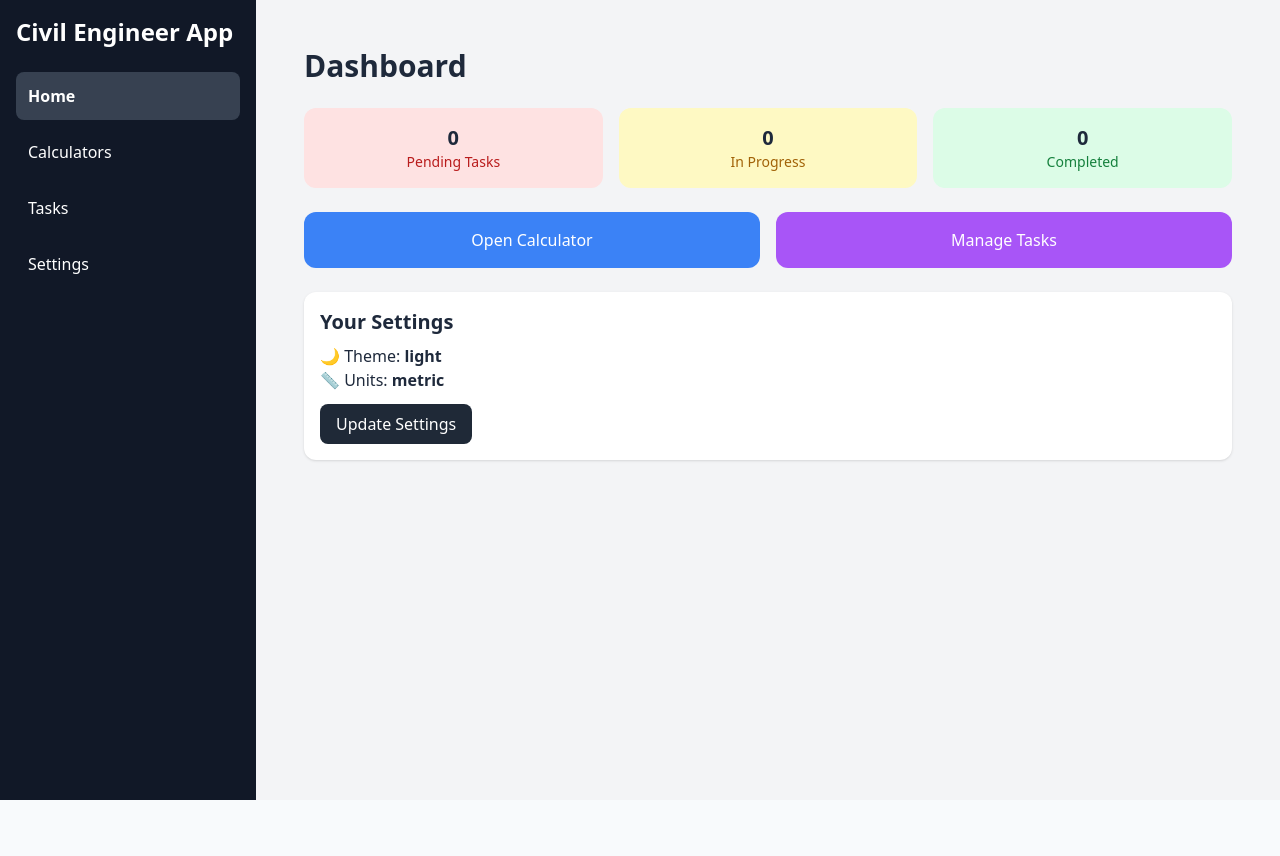
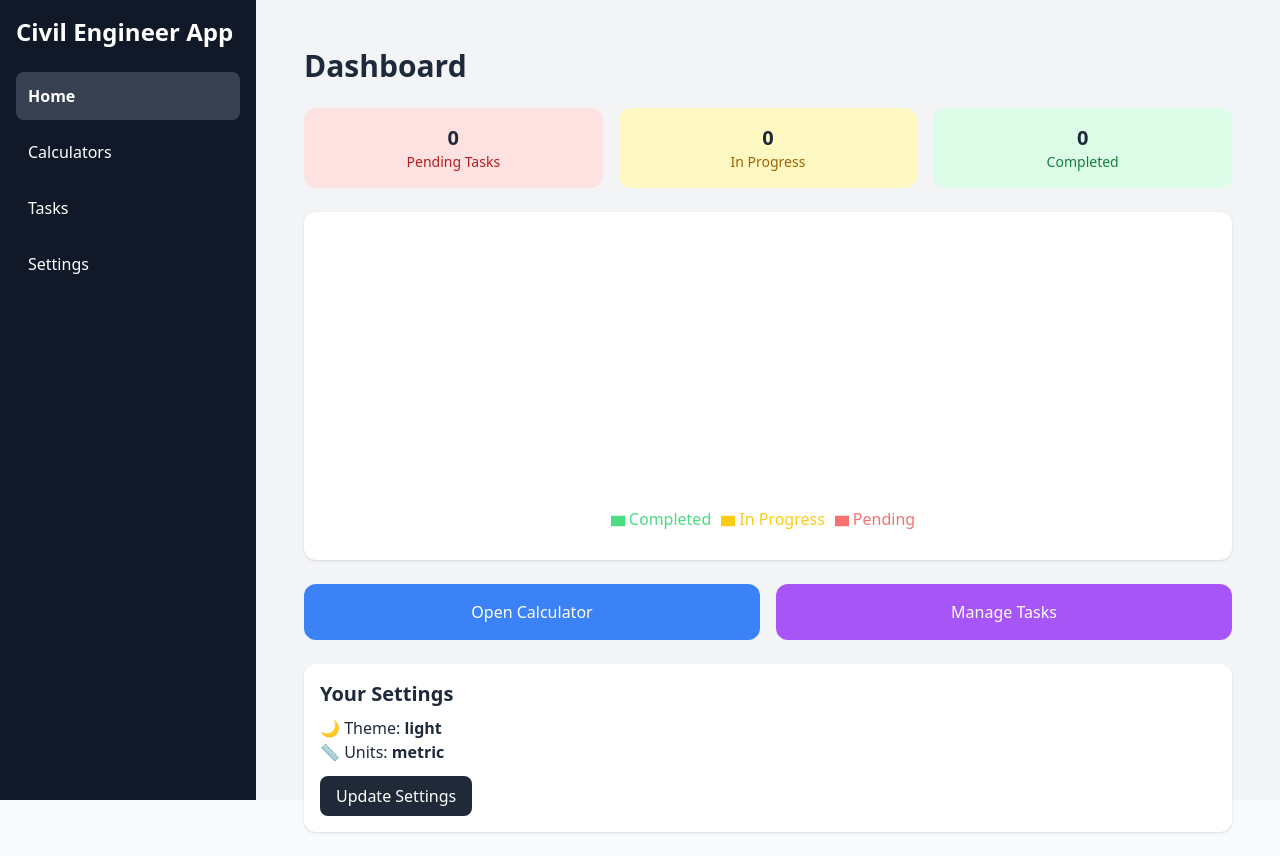
Before and after one commit to shadabalam117/CiviPilot, a Next.js app: page / in a window 1280 px wide. Before the commit the page ends 800 px from the top, so only its background shows below. Built offline with nearby package versions, Linux system fonts and the light colour scheme.

Commit message:
Update page.tsx

```diff
--- a/app/page.tsx
+++ b/app/page.tsx
@@ -2,6 +2,7 @@
 
 import Link from "next/link";
 import { useEffect, useState } from "react";
+import { PieChart, Pie, Cell, Legend, Tooltip } from "recharts";
 
 interface Task {
   id: number;
@@ -15,7 +16,6 @@ export default function HomePage() {
   const [theme, setTheme] = useState("light");
   const [unit, setUnit] = useState("metric");
 
-  // Load tasks + settings from localStorage
   useEffect(() => {
     const savedTasks = localStorage.getItem("tasks");
     if (savedTasks) setTasks(JSON.parse(savedTasks));
@@ -30,6 +30,14 @@ export default function HomePage() {
   const pending = tasks.filter((t) => t.status === "Pending").length;
   const inProgress = tasks.filter((t) => t.status === "In Progress").length;
   const completed = tasks.filter((t) => t.status === "Completed").length;
+
+  const data = [
+    { name: "Pending", value: pending },
+    { name: "In Progress", value: inProgress },
+    { name: "Completed", value: completed },
+  ];
+
+  const COLORS = ["#f87171", "#facc15", "#4ade80"]; // red, yellow, green
 
   return (
     <div className="p-6 space-y-6">
@@ -49,6 +57,29 @@ export default function HomePage() {
           <p className="text-xl font-bold">{completed}</p>
           <p className="text-sm text-green-700">Completed</p>
         </div>
+      </div>
+
+      {/* Chart */}
+      <div className="bg-white shadow rounded-xl p-6 flex justify-center">
+        <PieChart width={350} height={300}>
+          <Pie
+            data={data}
+            cx="50%"
+            cy="50%"
+            labelLine={false}
+            label={({ name, percent }) =>
+              `${name} ${(percent * 100).toFixed(0)}%`
+            }
+            outerRadius={100}
+            dataKey="value"
+          >
+            {data.map((entry, index) => (
+              <Cell key={`cell-${index}`} fill={COLORS[index % COLORS.length]} />
+            ))}
+          </Pie>
+          <Tooltip />
+          <Legend />
+        </PieChart>
       </div>
 
       {/* Quick Links */}
@@ -81,4 +112,4 @@ export default function HomePage() {
       </div>
     </div>
   );
-          }
+}
```
